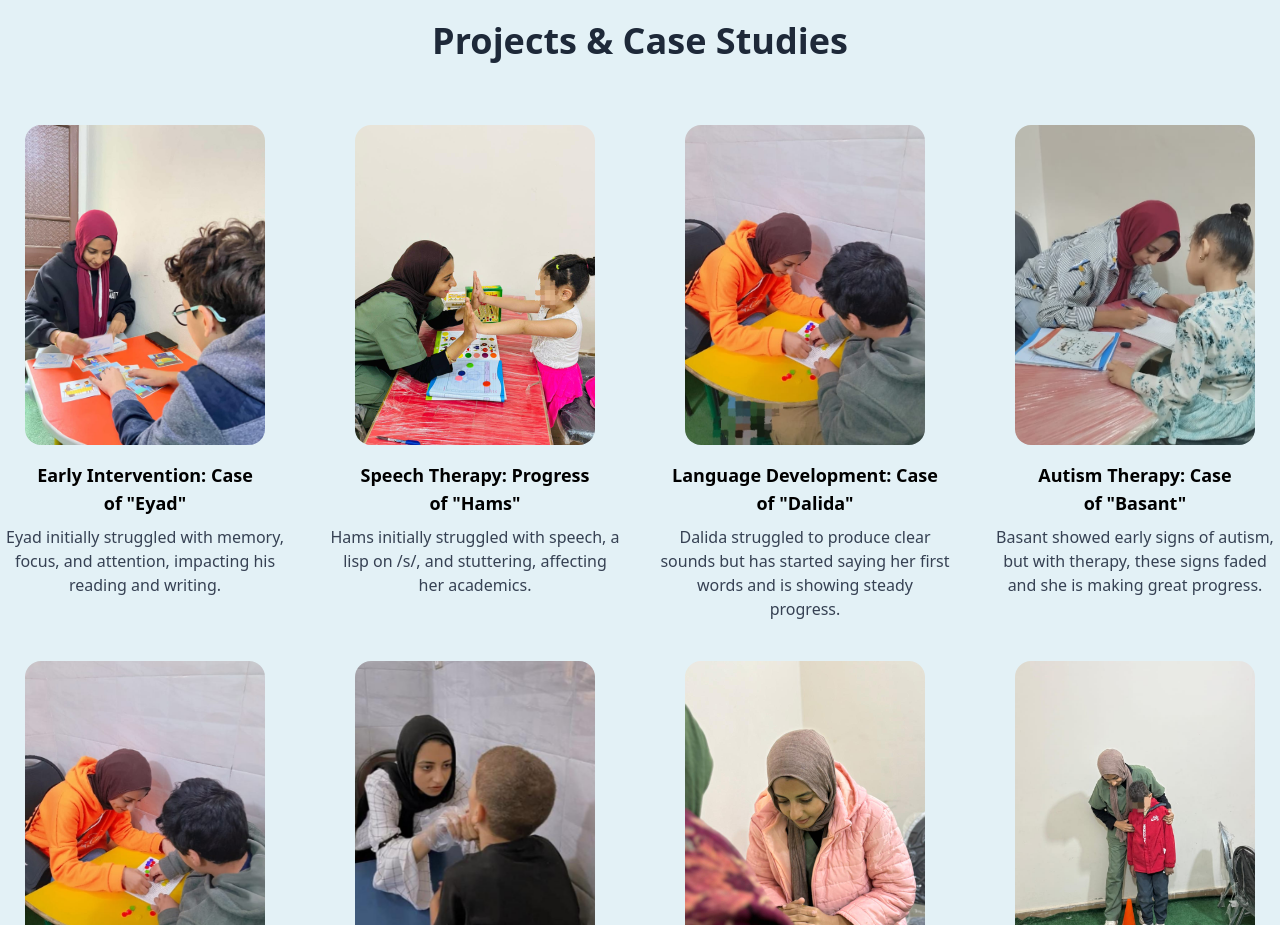
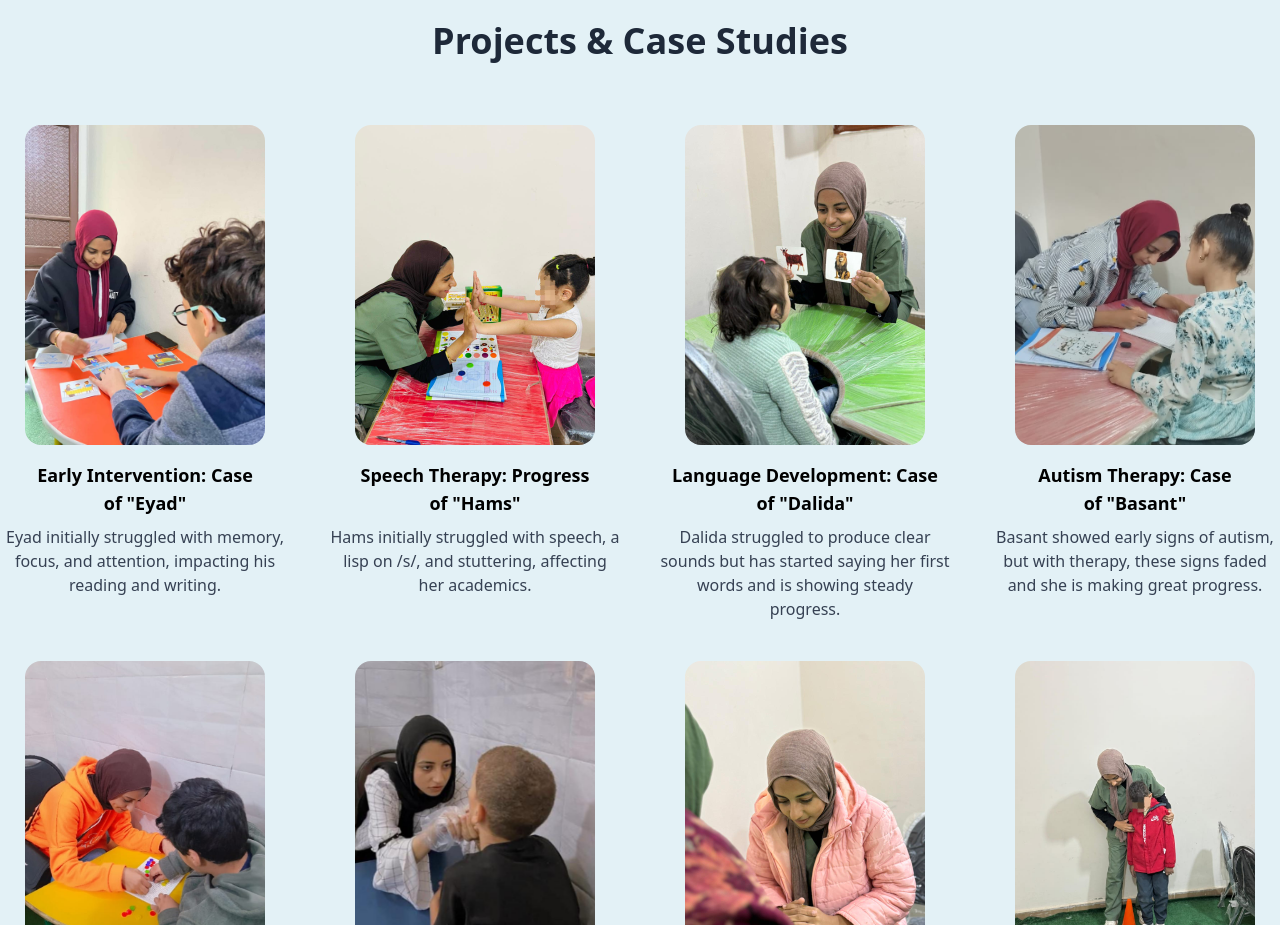
Before and after one commit to mohamed-2022005/portfolio-Rowida, a React (Vite) app: page / in a window 1280 px wide. Shown: the part 1360-2285 px from the top of the page. Built offline with nearby package versions, Linux system fonts and the light colour scheme.

Commit message:
update img

```diff
--- a/src/compnents/Projects.jsx
+++ b/src/compnents/Projects.jsx
@@ -79,7 +79,7 @@ export default function Projects() {
         >
           <img
             className="w-60 h-80 object-cover cursor-pointer rounded-2xl mb-4 transition-transform duration-500 ease-in-out hover:scale-105"
-            src={img8}
+            src={img2}
             alt="project 3"
           />
           <h1 className="font-bold text-lg mb-2">
```
